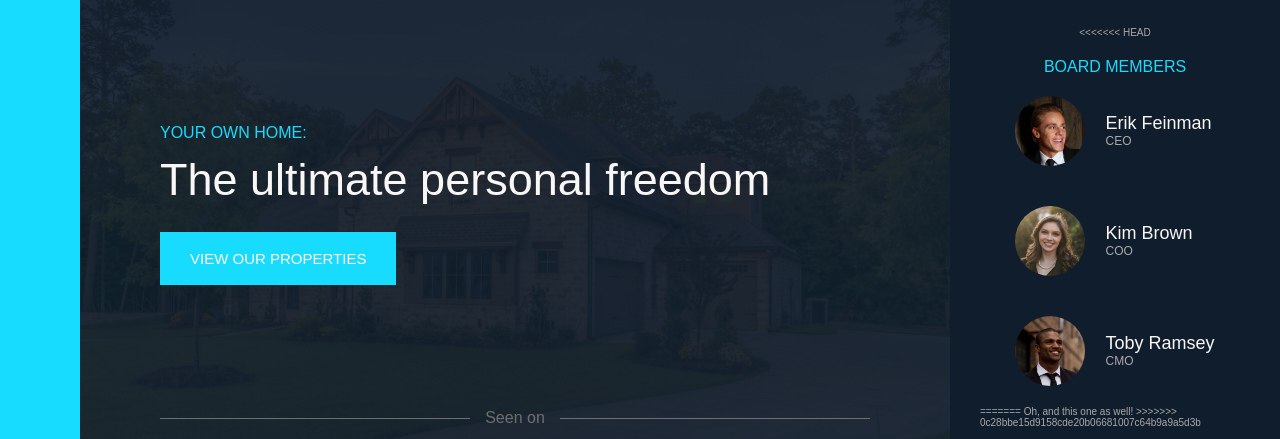
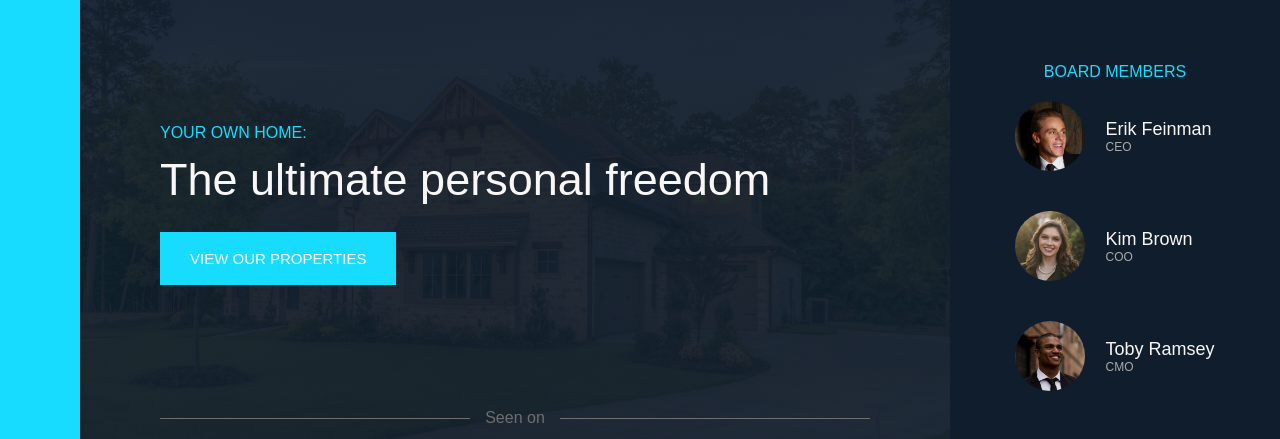
Before and after one commit to shikinen/corporate_website, a website: page index.html in a window 1280 px wide. Shown: the part 93-532 px from the top of the page. Drawn offline with Linux system fonts and the light colour scheme.

Commit message:
Final tweaks

```diff
--- a/index.html
+++ b/index.html
@@ -33,7 +33,6 @@
             </header>
 
             <div class="board">
-<<<<<<< HEAD
                 <h3 class="heading-3">Board members</h3>
                 <div class="board__list">
                     <img src="img/member-1.jpeg" alt="Board member 1" class="board__img">
@@ -52,10 +51,6 @@
                         <p class="board__position">CMO</p>
                     </div>
                 </div>
-
-=======
-                Oh, and this one as well!
->>>>>>> 0c28bbe15d9158cde20b06681007c64b9a9a5d3b
             </div>
 
             <section class="features">
```
